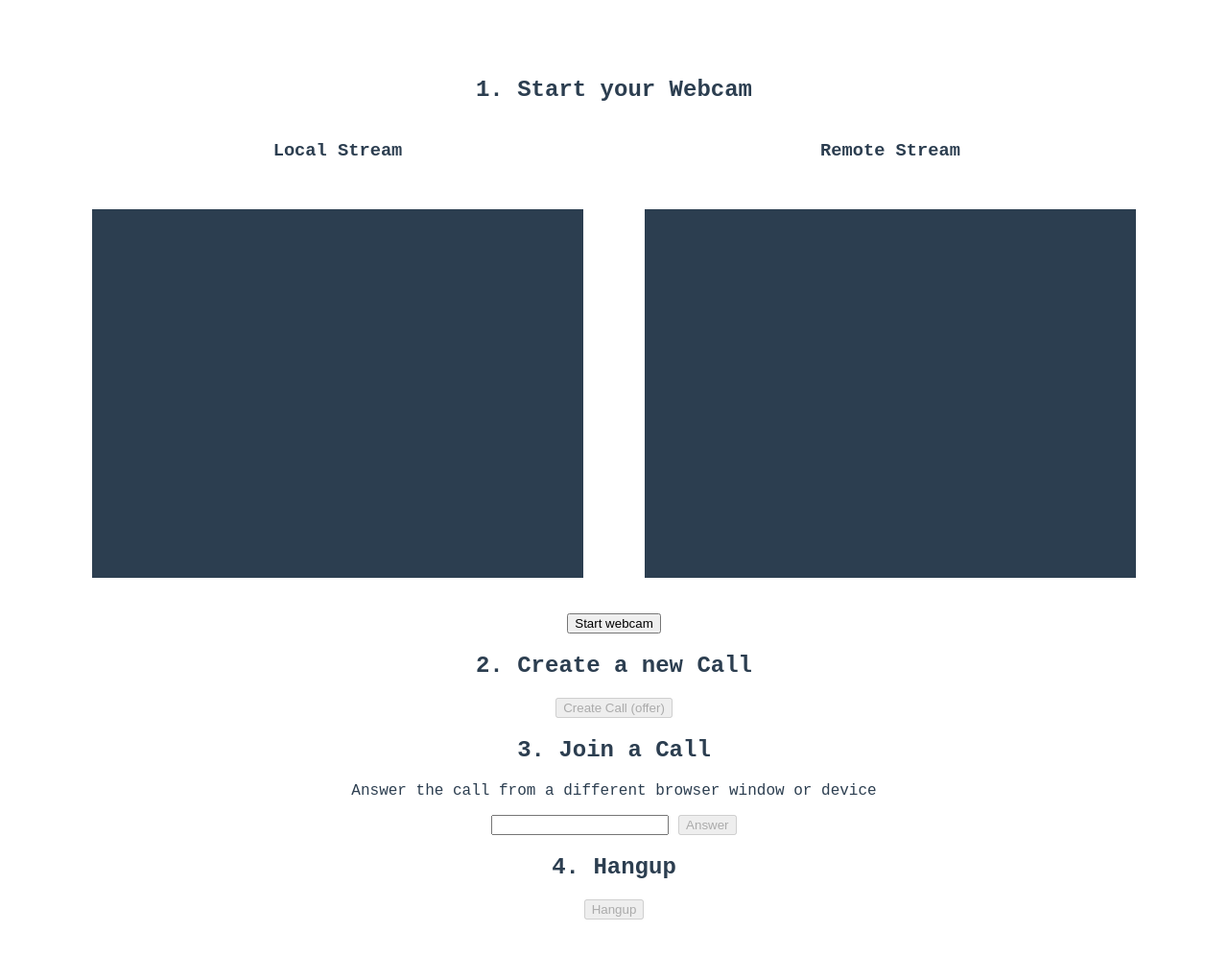
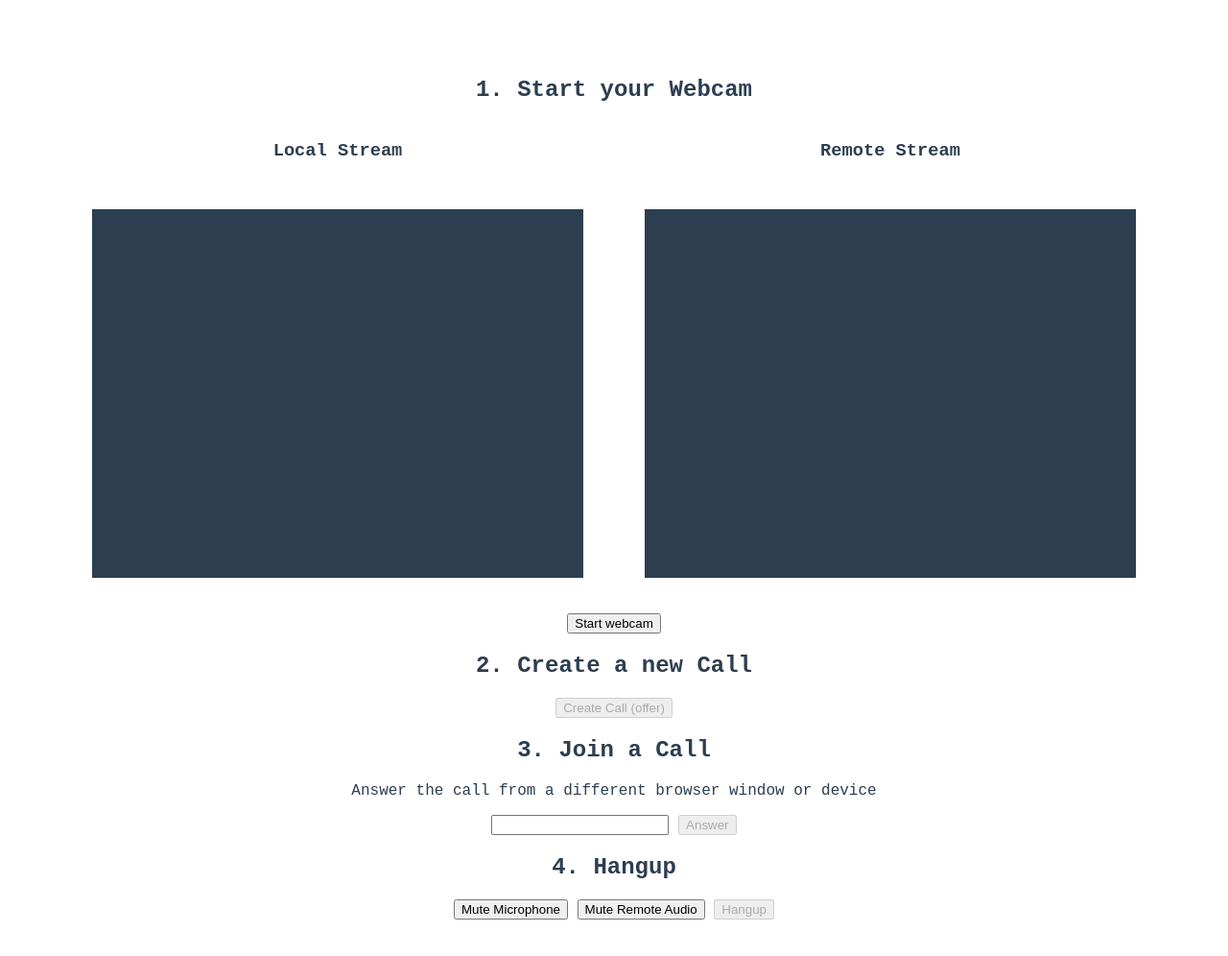
Before and after one commit to ychandrakumar/ppvoice, a website built with Vite: page index.html in a window 1280 px wide. Shown: the whole page at 96% size. Built offline with nearby package versions, Linux system fonts and the light colour scheme; some packages are replaced by stand-ins of ours; a web font is replaced by a local one.

Commit message:
Update index.html
added mute buttons

```diff
--- a/index.html
+++ b/index.html
@@ -34,6 +34,10 @@
     <button id="answerButton" disabled>Answer</button>
 
     <h2>4. Hangup</h2>
+    <!-- Mute Buttons -->
+<button id="muteButton">Mute Microphone</button>
+<button id="muteRemoteButton">Mute Remote Audio</button>
+
 
     <button id="hangupButton" disabled>Hangup</button>
 
```
